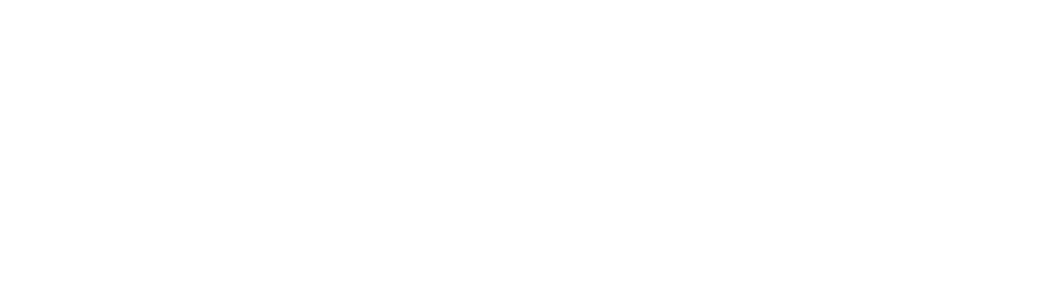
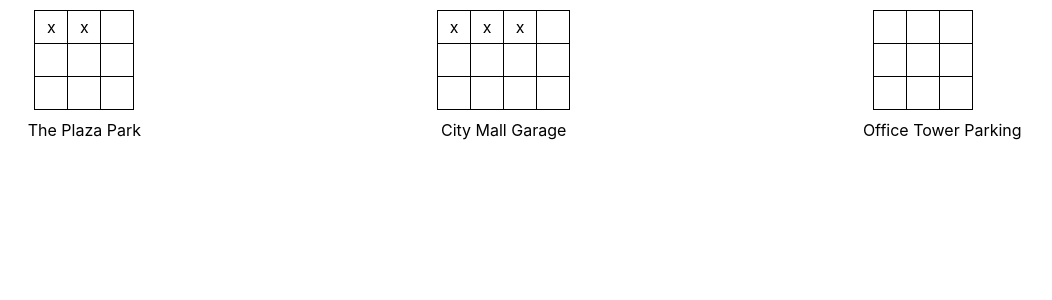
Before and after one commit to zaneshen314/day13-react-parking-lots, a React (Create React App) app: page / in a window 1280 px wide. Shown: the top 300 px of the page, without its empty margins (117-1169 px from the left). Built offline with nearby package versions, Linux system fonts and the light colour scheme.

Commit message:
fear,add ParkingLotSlot component

```diff
--- a/src/components/ParkingLotSituation.jsx
+++ b/src/components/ParkingLotSituation.jsx
@@ -1,12 +1,47 @@
-// src/components/ParkingLotSituation.js
 import React from 'react';
 
-const ParkingLotSituation = () => {
+const ParkingLotSlot = () => {
+    const parkingLots = [
+        { name: 'The Plaza Park', capacity: 9, cars: [true, true, false, false, false, false, false, false, false] },
+        { name: 'City Mall Garage', capacity: 12, cars: [true, true, true, false, false, false, false, false, false, false, false, false] },
+        { name: 'Office Tower Parking', capacity: 9, cars: [false, false, false, false, false, false, false, false, false] }
+    ];
+
+    const renderTable = (cars, columns) => {
+        const rows = [];
+        for (let i = 0; i < cars.length; i += columns) {
+            rows.push(cars.slice(i, i + columns));
+        }
+        return (
+            <table style={{ borderCollapse: 'collapse', margin: '10px' }}>
+                <tbody>
+                {rows.map((row, rowIndex) => (
+                    <tr key={rowIndex}>
+                        {row.map((car, colIndex) => (
+                            <td key={colIndex} style={{ border: '1px solid black', width: '30px', height: '30px', textAlign: 'center' }}>
+                                {car ? 'x' : ''}
+                            </td>
+                        ))}
+                    </tr>
+                ))}
+                </tbody>
+            </table>
+        );
+    };
+
     return (
-        <div>
-            {/* ParkingLotSituation content goes here */}
+        <div style={{ display: 'flex', justifyContent: 'space-around' }}>
+            {parkingLots.map((lot, index) => {
+                const columns = Math.ceil(Math.sqrt(lot.capacity));
+                return (
+                    <div key={index} style={{ textAlign: 'center' }}>
+                        {renderTable(lot.cars, columns)}
+                        <div>{lot.name}</div>
+                    </div>
+                );
+            })}
         </div>
     );
 };
 
-export default ParkingLotSituation;
+export default ParkingLotSlot;
```
